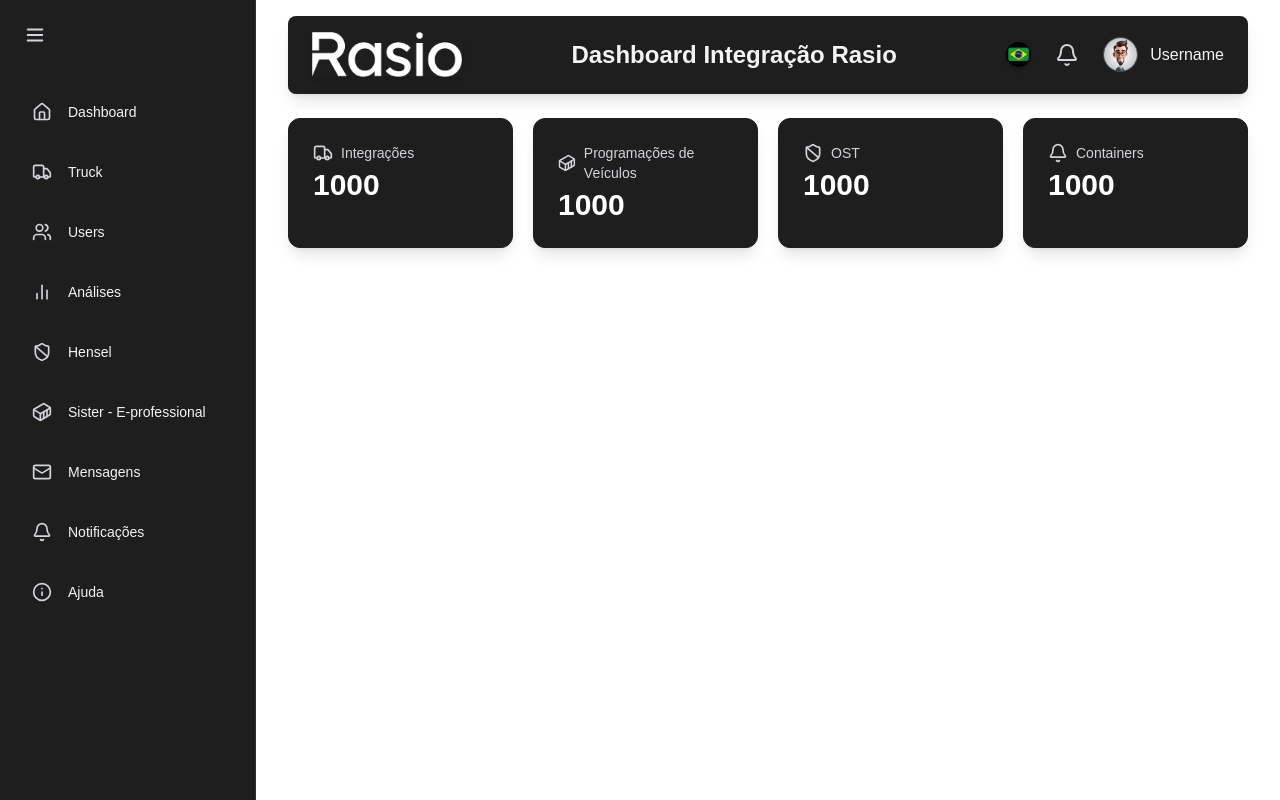
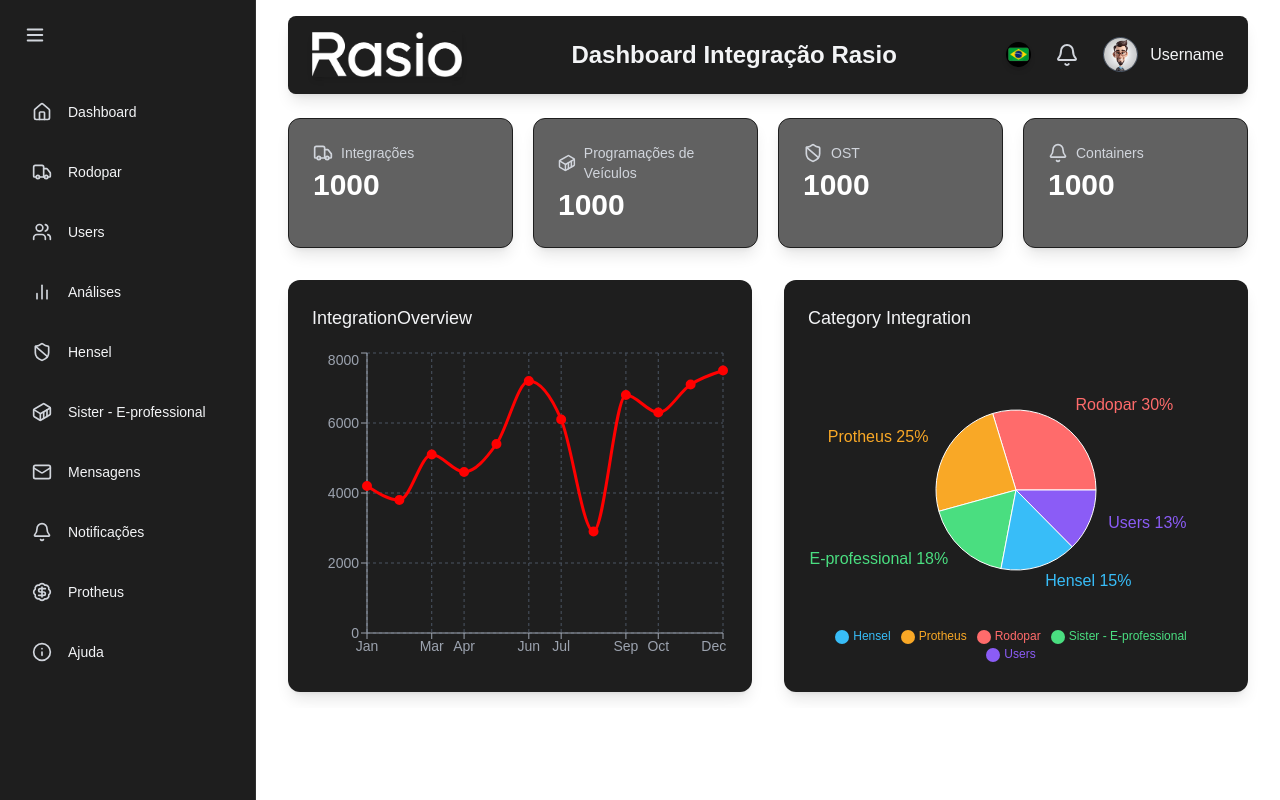
Before and after one commit to Mateussantan/dash_rasio, a Next.js app: page /overview in a window 1280 px wide. Built offline with nearby package versions, Linux system fonts and the light colour scheme.

Commit message:
ajuste UI/UX add components/ add motion

```diff
--- /dev/null
+++ b/app/components/CategoryIntegration.jsx
@@ -0,0 +1,90 @@
+"use client";
+
+import React, { useState, useEffect } from "react";
+import {
+  PieChart,
+  Pie,
+  Cell,
+  ResponsiveContainer,
+  Tooltip,
+  Legend,
+} from "recharts";
+import { motion } from "framer-motion";
+
+const COLORS = ["#FF6B6B", "#F9A826", "#4ADE80", "#38BDF8", "#8B5CF6"];
+
+const CategoryIntegration = () => {
+  const [categoryData, setCategoryData] = useState([]);
+  const [IsSmallOrMediumScreen, setIsSmallOrMediumScreen] = useState(false);
+
+  useEffect(() => {
+    fetch("/data/data.json")
+      .then((res) => res.json())
+      .then((data) => setCategoryData(data.categories));
+  }, []);
+
+  useEffect(() => {
+    const updateScreenSize = () => {
+      setIsSmallOrMediumScreen(window.innerWidth <= 768);
+    };
+
+    updateScreenSize();
+    window.addEventListener("resize", updateScreenSize);
+    return () => window.removeEventListener("resize", updateScreenSize);
+  }, []);
+
+  const outerRadius = IsSmallOrMediumScreen ? 60 : 80;
+
+  return (
+    <motion.div
+      className="bg-[#1e1e1e] backdrop-blur-md shadow-lg rounded-xl p-4 md:p-6 border-[#1f1f1f] mx-2 md:mx-0"
+      initial={{ opacity: 0, y: 20 }}
+      animate={{ opacity: 1, y: 0 }}
+      transition={{ delay: 0.4, duration: 0.5 }}>
+      <h2 className="text-base md:text-lg font-medium mb-4 text-gray-100 text-center md:text-left">
+        Category Integration
+      </h2>
+      <div className="h-64 md:h-80">
+        <ResponsiveContainer width="100%" height="100%">
+          <PieChart>
+            <Pie
+              data={categoryData}
+              cx="50%"
+              cy="50%"
+              labelLine={false}
+              outerRadius={outerRadius}
+              dataKey="value"
+              label={({ name, percent }) =>
+                `${name} ${(percent * 100).toFixed(0)}%`
+              }>
+              {categoryData.map((entry, index) => (
+                <Cell
+                  key={`cell-${index}`}
+                  fill={COLORS[index % COLORS.length]}
+                />
+              ))}
+              <Tooltip
+                contentStyle={{
+                  backgroundColor: "rgba(31, 41, 55, 0.8)",
+                  borderBlock: "#4b5563",
+                  borderRadius: "8px",
+                  padding: "8px",
+                  fontSize: "12px",
+                }}
+                itemStyle={{ color: "#e5e7eb" }}
+              />
+              <Legend
+                iconType="circle"
+                layout="horizontal"
+                align="center"
+                wrapperStyle={{ fontSize: 12 }}
+              />
+            </Pie>
+          </PieChart>
+        </ResponsiveContainer>
+      </div>
+    </motion.div>
+  );
+};
+
+export default CategoryIntegration;
--- a/app/components/Header.jsx
+++ b/app/components/Header.jsx
@@ -1,5 +1,5 @@
 import React from "react";
-import { Bell, ImageMinus } from "lucide-react";
+import { Bell } from "lucide-react";
 import Image from "next/image";
 import logo from "../../public/images/logotipo-rasio.png";
 import admin from "../../public/images/admin.jpg";
@@ -39,9 +39,10 @@
               height={35}
               className="rounded-full border border-gray-600"
             />
-            <span className="hidden sm:block text-gray-100 font-medium">
+            <span className="hidden md:inline-block text-gray-100 font-medium">
   Username
 </span>
+
           </div>
         </div>
       </div>
--- /dev/null
+++ b/app/components/IntegrationOverview.jsx
@@ -0,0 +1,61 @@
+"use client";
+
+import React, { useEffect, useState } from "react";
+import {
+  LineChart,
+  CartesianGrid,
+  Line,
+  ResponsiveContainer,
+  Tooltip,
+  XAxis,
+  YAxis,
+} from "recharts";
+import { motion } from "framer-motion";
+
+const IntegrationOverview = () => {
+  const [integrationData, setIntegrationData] = useState([]);
+
+  useEffect(() => {
+    fetch("/data/data.json")
+      .then((res) => res.json())
+      .then((data) => setIntegrationData(data.integration));
+  }, []);
+
+  return (
+    <motion.div
+      className="bg-[#1e1e1e] backdrop-blur-md shadow-lg rounded-xl p-4 md:p-6 border-[#1f1f1f] mx-2 md:mx-0"
+      initial={{ opacity: 0, y: 20 }}
+      animate={{ opacity: 1, y: 0 }}
+      transition={{ delay: 0.2, duration: 0.5 }}>
+      <h2 className="text-base md:text-lg font-medium mb-4 text-gray-100 text-center md:text-left">
+        IntegrationOverview
+      </h2>
+      <div className="h-64 md:h-80">
+        <ResponsiveContainer width="100%" height="100%">
+          <LineChart data={integrationData}>
+            <CartesianGrid strokeDasharray="3 3" stroke="#4b5563" />
+            <XAxis dataKey="name" stroke="#9ca3af" tick={{ fontSize: 14 }} />
+            <YAxis stroke="#9ca3af" tick={{ fontSize: 14 }} width={50} />
+            <Tooltip
+              contentStyle={{
+                backgroundColor: "rgba(31, 41, 55, 0.8)",
+                borderColor: "#4b5563",
+                fontSize: "14px",
+              }}
+              itemStyle={{ color: "#e5e7eb" }}
+            />
+            <Line
+              type="monotone"
+              dataKey="integration"
+              stroke="#FF0000"
+              strokeWidth={3}
+              dot={{ fill: "#FF0000", strokeWidth: 2, r: 4 }}
+            />
+          </LineChart>
+        </ResponsiveContainer>
+      </div>
+    </motion.div>
+  );
+};
+
+export default IntegrationOverview;
--- a/app/components/Sidebar.jsx
+++ b/app/components/Sidebar.jsx
@@ -11,6 +11,7 @@
   Menu,
   Truck,
   ShieldBan,
+  BadgeDollarSign
 } from "lucide-react";
 import { usePathname } from "next/navigation";
 import Link from "next/link";
@@ -26,6 +27,7 @@
   Users,
   Bell,
   Info,
+  BadgeDollarSign
 };
 
 const Sidebar = () => {
--- a/app/components/StatCard.jsx
+++ b/app/components/StatCard.jsx
@@ -1,16 +1,22 @@
+'use client'
+
 import React from "react";
+import { motion } from "framer-motion";
 
 const StatCard = ({ name, icon: Icon, value }) => {
   return (
-    <div className="bg-[#1e1e1e] backdrop-blur-md overflow-hidden shadow-lg rounded-xl border border-[#1e1e1e]">
+    <motion.div
+      whileHover={{ y: -5, boxShadow: "0 25px 50px -12px rgba(0,0,0,0.5)" }}
+      className="bg-[#1e1e1e]/70 backdrop-blur-md overflow-hidden shadow-lg rounded-xl border border-[#1e1e1e]"
+    >
       <div className="px-4 py-5 sm:p-6">
-        <span className="flex items-center text-sm font medium text-gray-300">
+        <span className="flex items-center text-sm font-medium text-gray-300">
           <Icon size={20} className="mr-2" />
           {name}
         </span>
         <p className="mt-1 text-3xl font-semibold text-white">{value}</p>
       </div>
-    </div>
+    </motion.div>
   );
 };
 
--- a/app/overview/page.jsx
+++ b/app/overview/page.jsx
@@ -1,16 +1,33 @@
+"use client";
+
 import { Bell, ContainerIcon, ShieldBan, Truck } from "lucide-react";
-import StatCard from "../components/StatCard"
+import StatCard from "../components/StatCard";
 import React from "react";
+import { motion } from "framer-motion";
+import IntegrationOverview from "../components/IntegrationOverview";
+import CategoryIntegration from "../components/CategoryIntegration";
 
 const OverviewPage = () => {
   return (
     <div className="flex-1 overflow-auto relative z-10">
       <main className="max-w-7xl mx-auto py-4 px-4 lg:px-8">
-        <div className="grid grid-cols-1 gap-5 sm:grid-cols-2 lg:grid-cols-4 mb-8">
+        <motion.div
+          className="grid grid-cols-1 gap-5 sm:grid-cols-2 lg:grid-cols-4 mb-8"
+          initial={{ opacity: 0, y: 20 }}
+          animate={{ opacity: 1, y: 0 }}
+          transition={{ duration: 1 }}>
           <StatCard name="Integrações" icon={Truck} value="1000" />
-          <StatCard name="Programações de Veículos" icon={ContainerIcon} value="1000" />
+          <StatCard
+            name="Programações de Veículos"
+            icon={ContainerIcon}
+            value="1000"
+          />
           <StatCard name="OST" icon={ShieldBan} value="1000" />
           <StatCard name="Containers" icon={Bell} value="1000" />
+        </motion.div>
+        <div className="grid grid-cols-1 lg:grid-cols-2 gap-8">
+          <IntegrationOverview />
+          <CategoryIntegration />
         </div>
       </main>
     </div>
--- a/public/data/data.json
+++ b/public/data/data.json
@@ -1,24 +1,24 @@
 {
-  "sales": [
-    { "name": "Jan", "sales": 4200 },
-    { "name": "Feb", "sales": 3800 },
-    { "name": "Mar", "sales": 5100 },
-    { "name": "Apr", "sales": 4600 },
-    { "name": "May", "sales": 5400 },
-    { "name": "Jun", "sales": 7200 },
-    { "name": "Jul", "sales": 6100 },
-    { "name": "Aug", "sales": 2900 },
-    { "name": "Sep", "sales": 6800 },
-    { "name": "Oct", "sales": 6300 },
-    { "name": "Nov", "sales": 7100 },
-    { "name": "Dec", "sales": 7500 }
+  "integration": [
+    { "name": "Jan", "integration": 4200 },
+    { "name": "Feb", "integration": 3800 },
+    { "name": "Mar", "integration": 5100 },
+    { "name": "Apr", "integration": 4600 },
+    { "name": "May", "integration": 5400 },
+    { "name": "Jun", "integration": 7200 },
+    { "name": "Jul", "integration": 6100 },
+    { "name": "Aug", "integration": 2900 },
+    { "name": "Sep", "integration": 6800 },
+    { "name": "Oct", "integration": 6300 },
+    { "name": "Nov", "integration": 7100 },
+    { "name": "Dec", "integration": 7500 }
   ],
   "categories": [
-    { "name": "Smartphones", "value": 5200 },
-    { "name": "Laptops", "value": 4300 },
-    { "name": "Furniture", "value": 3100 },
-    { "name": "Beauty & Personal Care", "value": 2700 },
-    { "name": "Gaming Accessories", "value": 2200 }
+    { "name": "Rodopar", "value": 5200 },
+    { "name": "Protheus", "value": 4300 },
+    { "name": "Sister - E-professional", "value": 3100 },
+    { "name": "Hensel", "value": 2700 },
+    { "name": "Users", "value": 2200 }
   ],
   "orderStatus": [
     { "name": "Pending", "value": 60 },
@@ -199,13 +199,15 @@
   ],
   "sidebarItems": [
     { "name": "Dashboard", "icon": "House", "href": "/" },
-    { "name": "Truck", "icon": "Truck", "href": "/Rodopar" },
+    { "name": "Rodopar", "icon": "Truck", "href": "/Rodopar" },
     { "name": "Users", "icon": "Users", "href": "/users" },
     { "name": "Análises ", "icon": "ChartNoAxesColumn", "href": "/Estatísticas" },
     { "name": "Hensel", "icon": "ShieldBan", "href": "/Hensel" },
     { "name": "Sister - E-professional", "icon": "ContainerIcon", "href": "/Sister" },
     { "name": "Mensagens", "icon": "Mail", "href": "" },
     { "name": "Notificações", "icon": "Bell", "href": "" },
+    { "name": "Protheus", "icon": "BadgeDollarSign", "href": "" },
     { "name": "Ajuda", "icon": "Info", "href": "" }
+
   ]
 }
```
Lines whose indentation alone changed are shown as unchanged.
